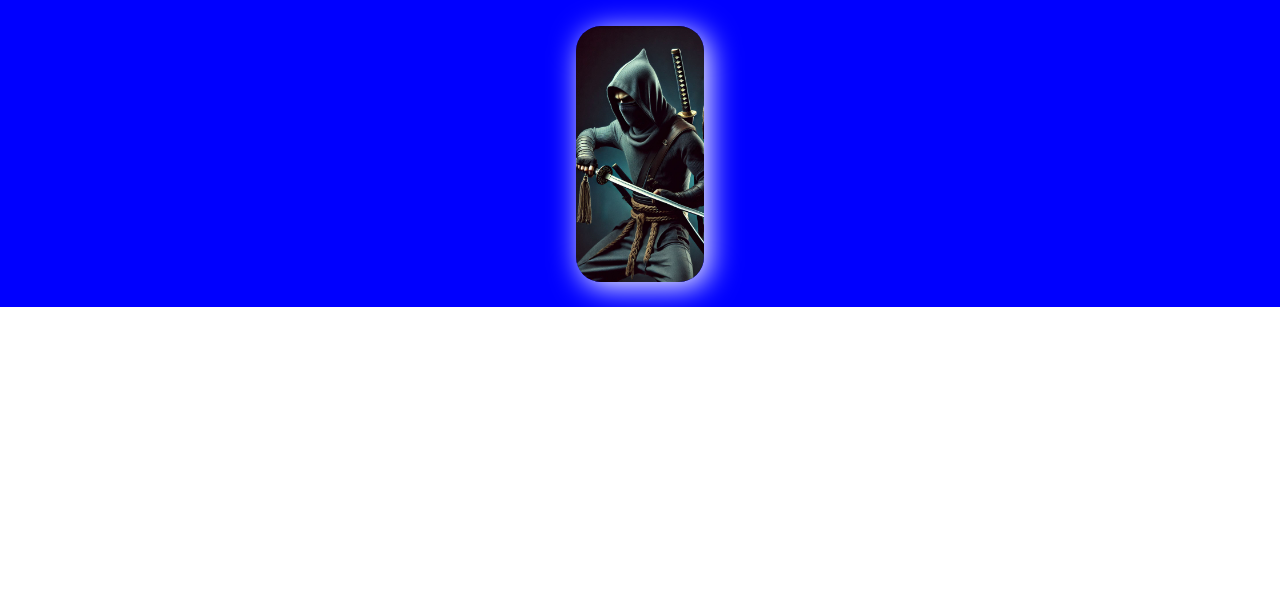
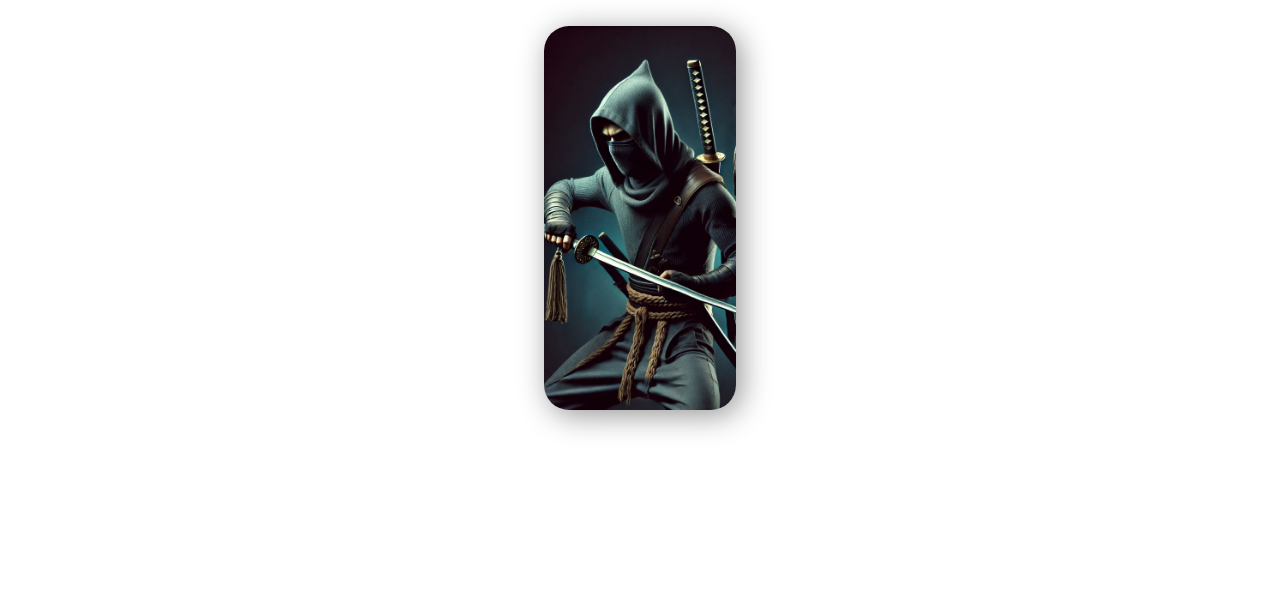
Before and after one commit to Illian-Santiago/battle_world, a plain HTML site: page pages/cartas.html in a window 1280 px wide. Drawn offline with nearby package versions, Linux system fonts and the light colour scheme.

Commit message:
Mejora card y prueba de iconos

```diff
--- a/pages/cartas.html
+++ b/pages/cartas.html
@@ -13,17 +13,17 @@
     <style>
         .contenedor-cartas {
             display: flex;
-            background-color: blue;
             justify-content: space-around;
+            flex-wrap: wrap;
         }
 
         .carta {
             min-width: 100px;
             min-height: 200px;
-            width: 10vw;
-            height: 20vw;
+            width: 15vw;
+            height: 30vw;
 
-            text-align: justify;
+            font-size: 70%;
 
             background: url("../resources/Illian.jpeg") center / cover;
             margin: 2%;
@@ -31,27 +31,30 @@
 
             border-radius: 25px;
             color: transparent;
-            box-shadow: 5px 5px 30px white;
+            box-shadow: 5px 5px 30px rgb(148, 148, 148);
+
+            transition: 1s;
+        }
+
+        .carta h3 {
+            margin-top: 10%;
+            text-align: center;
+        }
+
+        .carta p {
+            margin: 10%;
+            text-align: justify;
         }
 
         .carta:hover {
-            animation: girarCarta 5s forwards;
+            background: url("../resources/icons8-fuego-unscreen.gif") center / cover;
+            color: red;
+
+            transform: perspective(90px) rotateY(180deg) scaleX(-1);
+            transition: 1.5s;
+
             border: 2px, solid orangered;
             box-shadow: 5px 5px 30px orange;
-        }
-
-        @keyframes girarCarta {
-            0% {
-                transition: 5s;
-            }
-
-            100% {
-                background-image: url("https://cdn.domestika.org/c_fill,dpr_auto,f_auto,q_auto,w_820/v1547631503/content-items/002/721/489/Fire_sprites-original.gif?1547631503");
-
-                transform: perspective(90px) rotateY(180deg) scaleX(-1);
-                transition: 1s;
-                color: whitesmoke;
-            }
         }
     </style>
 </head>
@@ -60,12 +63,10 @@
     <main>
         <div class="contenedor-cartas">
             <div class="carta">
-                <h3 class="mt-3 text-center">Illian</h3>
+                <h3>Illian</h3>
 
-                <p class="m-3">
-                    Lorem ipsum dolor sit amet consectetur adipisicing elit. Cum voluptate magnam eveniet delectus sint
-                    itaque aliquam ipsa repellendus repudiandae atque magni numquam quo autem nesciunt in deserunt unde,
-                    esse est.
+                <p>
+                    Un ninja letal, su dominio de la espada y otras artes lo hacen alguien temible como enemigo.
                 </p>
             </div>
         </div>
```
Also changed, not shown: resources/icono-fuego-unscreen.gif (added), resources/icono-fuego.gif (added), resources/icons8-fuego-unscreen.gif (added), resources/icons8-fuego.gif (added).
